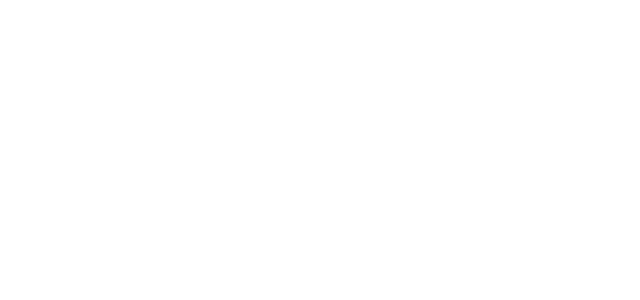
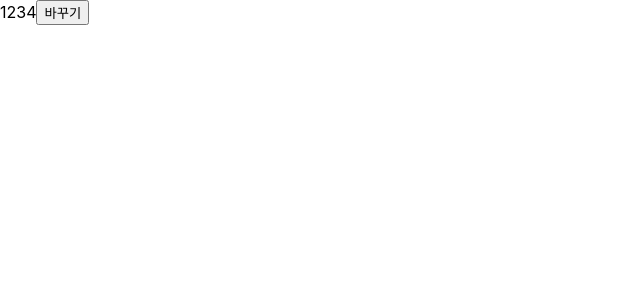
Before and after one commit to Regulus55-tuto/movie-app, a React (Create React App) app: page / in a window 1280 px wide. Shown: the top 300 px of the page, without its empty margins (0-640 px from the left). Built offline with nearby package versions, Linux system fonts and the light colour scheme.

Commit message:
useState

```diff
--- a/src/App.js
+++ b/src/App.js
@@ -1,9 +1,16 @@
-import React from 'react';
+import React, {useState} from 'react';
 
 const App = () => {
+    const [name, setName] = useState("1234")
+
+    const changeName = () => {
+        setName("5678")
+    }
+
     return (
         <div>
-
+            {name}
+            <button onClick={() => changeName()}> 바꾸기 </button>
         </div>
     );
 };
```
